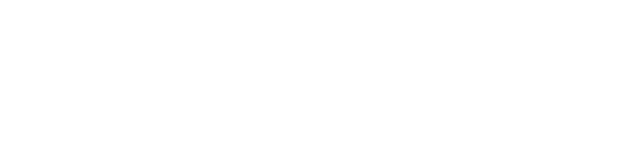
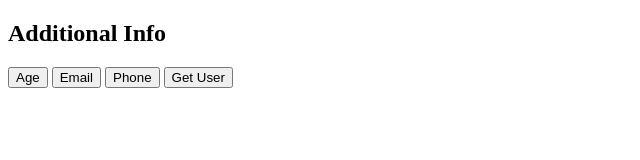
Before and after one commit to acciojob/random-user-js-itz-vikash-gupta, a website: page main.html in a window 1280 px wide. Shown: the whole page, without its empty margins (0-640 px from the left). Drawn offline with Linux system fonts and the light colour scheme.

Commit message:
Update main.html

```diff
--- a/main.html
+++ b/main.html
@@ -8,6 +8,15 @@
 
 <body>
 	<!-- the entire body must be written by student -->
+	<div>
+		<h2>Additional Info</h2>
+		<p id="additional-info"></p>
+	  </div>
+	  <button data-attr="age">Age</button>
+	  <button data-attr="email">Email</button>
+	  <button data-attr="phone">Phone</button>
+	  <button id="getUser">Get User</button>
+
     <script type="text/javascript" src="./script.js">
 </script>
 
```
